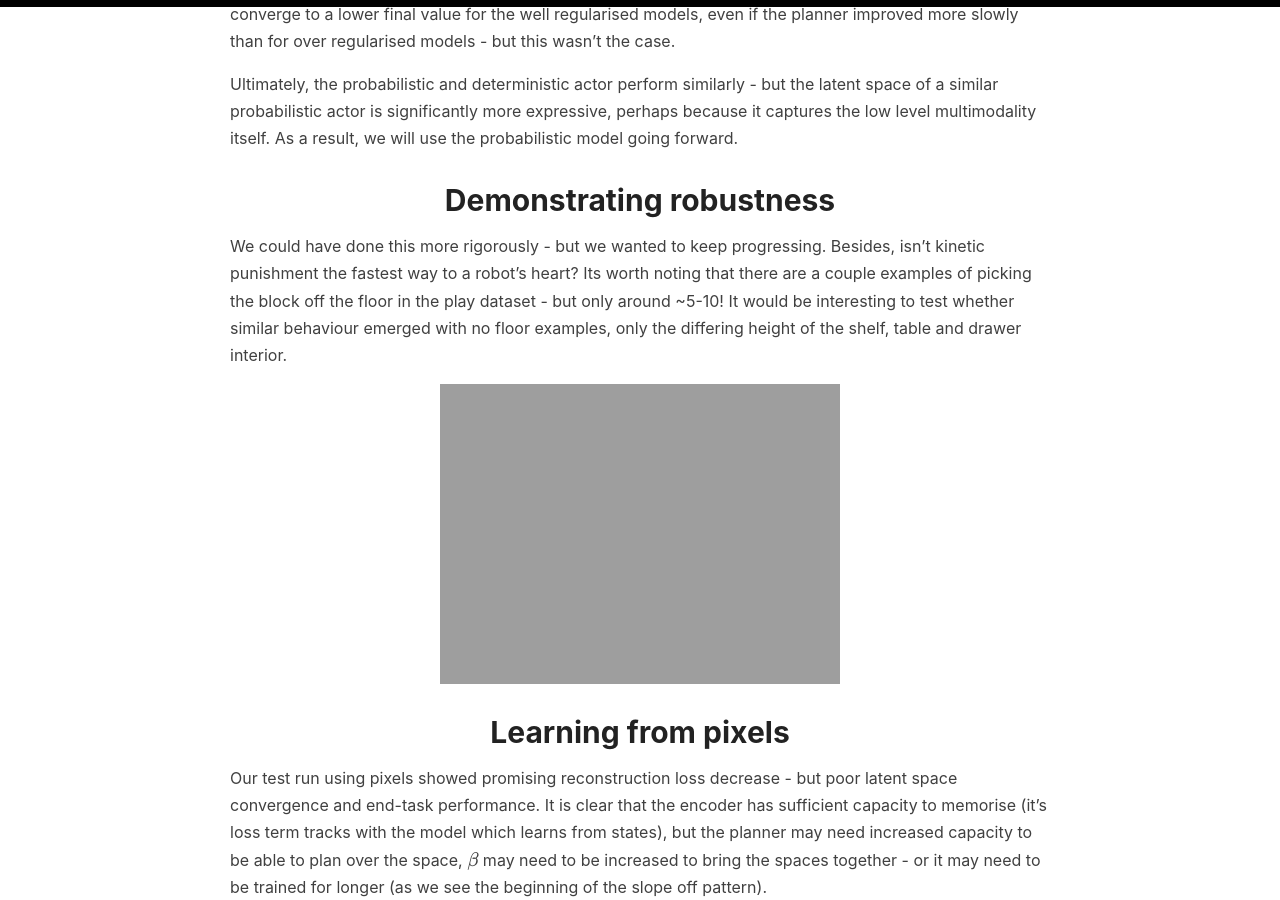
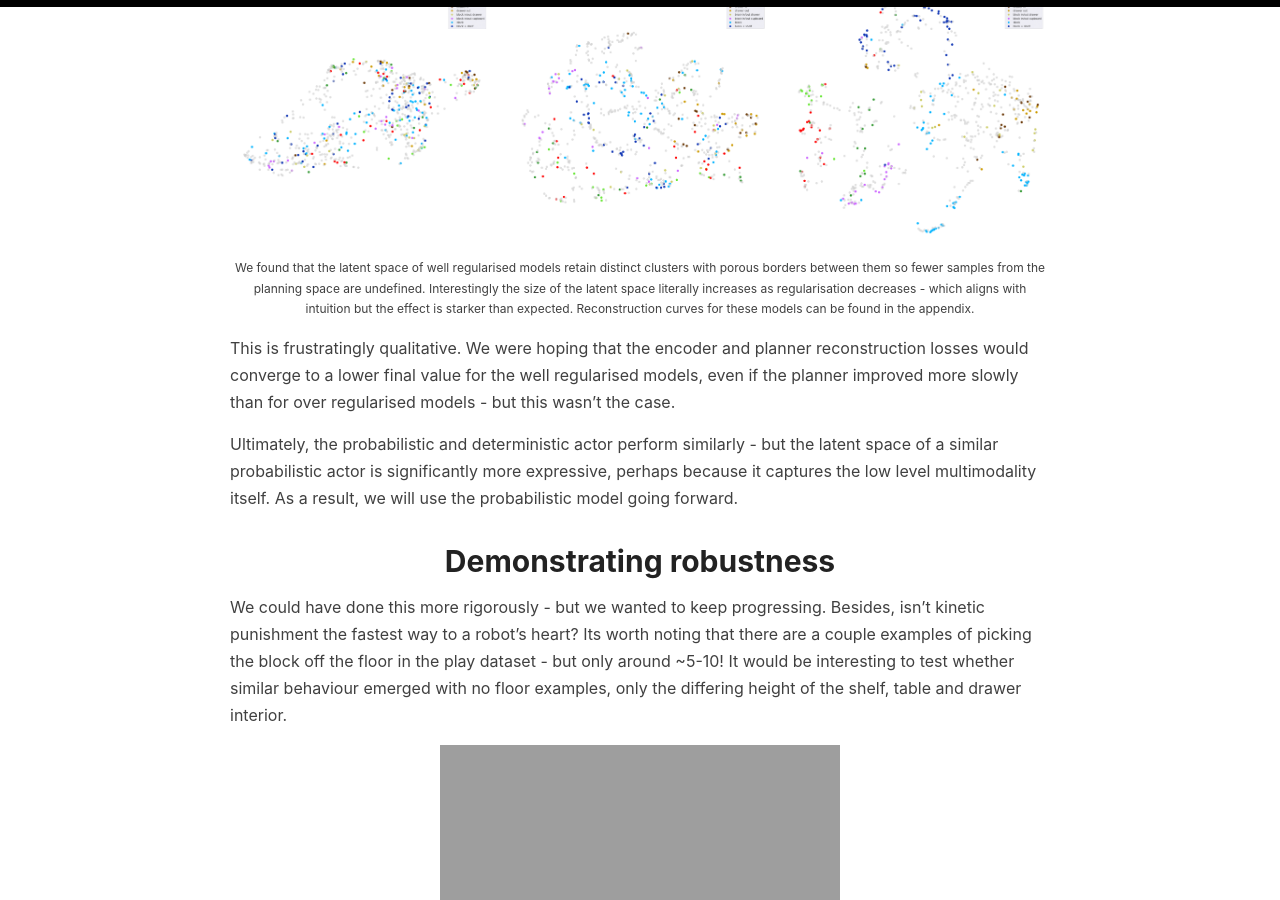
Before and after one commit to sholtodouglas/sholtodouglas.github.io, a Jekyll site: the page built from _posts/2021-03-02-Learning from Play.md, in a window 1280 px wide and 900 px high, scrolled down 6125 px. Built offline with Jekyll 4.4.1, drawn with Linux system fonts in a browser that asks for light colours; formulas are drawn with MathJax 3.

Commit message:
Update 2021-03-02-Learning from Play.md

```diff
--- a/_posts/2021-03-02-Learning from Play.md
+++ b/_posts/2021-03-02-Learning from Play.md
@@ -79,6 +79,8 @@ To quantify this, we defined a couple of standard tasks and measured the success
 
 **Evaluating training runs is therefore a mix of ensuring the action reconstruction loss converges to the best observed values - while using low enough $ \beta $ values that the latent space is distinct**. The pattern of 'reconstruction loss from plans' should follow that of the regularisation loss, worse initially, then better as the space becomes informative - then plannable. One of the best ways to diagnose overregularisation is to label a set of trajectories with descriptions and plot their arrangement in latent space over the course of training. The latent space should become distinct quite early - and stay that way.
 
+{% include image.html url="/images/play/comparison_of_reg.png" description="We found that the latent space of well regularised models retain distinct clusters with porous borders between them so fewer samples from the planning space are undefined. Interestingly the size of the latent space literally increases as regularisation decreases - which aligns with intuition but the effect is starker than expected. Reconstruction curves for these models can be found in the appendix. " %}
+
 This is frustratingly qualitative. We were hoping that the encoder and planner reconstruction losses would converge to a lower final value for the well regularised models, even if the planner improved more slowly than for over regularised models - but this wasn't the case.
 
 Ultimately, the probabilistic and deterministic actor perform similarly - but the latent space of a similar probabilistic actor is significantly more expressive, perhaps because it captures the low level multimodality itself. As a result, we will use the probabilistic model going forward.
```
